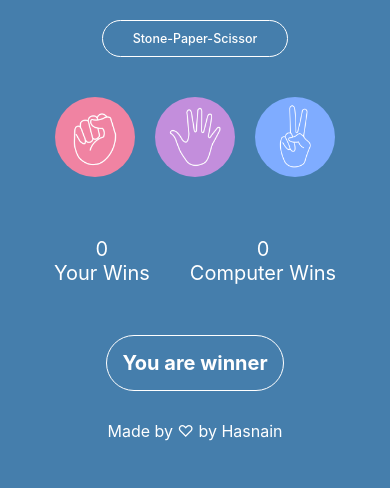
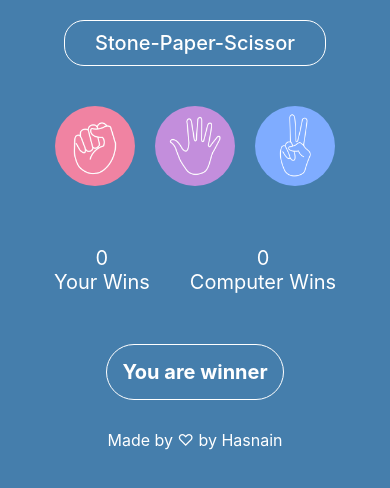
Before and after one commit to RanaHasnain64/Rock-Paper-Scissors-Game, a plain HTML site: page index.html in a window 390 px wide. Drawn offline with Linux system fonts and the light colour scheme.

Commit message:
Updated index.html

```diff
--- a/index.html
+++ b/index.html
@@ -22,7 +22,7 @@
         }
 
         .mainHeading {
-            font-size: 3.2vw;
+            font-size: clamp(20px, 45px, 3.2vw);
             text-align: center;
             margin-top: 20px;
             padding: 10px 30px;
```
